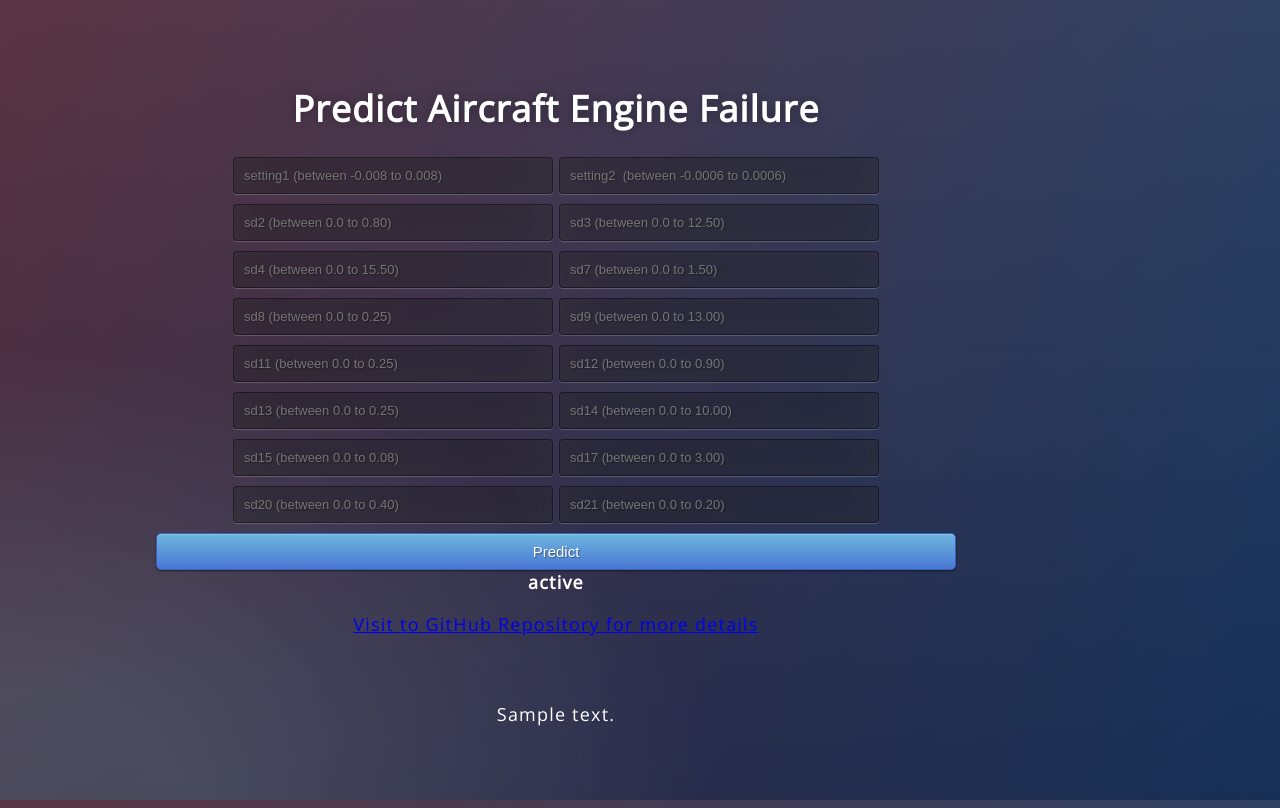
After one commit to Gaur2025/Major-Project, a Flask app: template templates/index.html in a window 1280 px wide. The commit adds this page. Run offline with Flask 2, Linux system fonts and the light colour scheme; the template is opened without the code that fills it: most values are stand-ins (such as "Sample title", 1, 10 or a date in 2020); parts of the project's set-up code (start-up, migrations or seed data) failed here and were passed over.

Commit message:
frontend

```diff
--- a/app.py
+++ b/app.py
@@ -1,4 +1,4 @@
-from flask import Flask,render_template,request
+from flask import Flask,render_template,request, jsonify
 import numpy as np
 import pickle
 
@@ -6,9 +6,9 @@ model=pickle.load(open('random_forest.pkl','rb'))
 
 app = Flask(__name__)
 
-@app.route('/',methods=['POST','GET'])
+@app.route('/',methods=['POST','GET'])   # Homepage
 def new():
-    return render_template('new.html')
+    return render_template('index.html')
 
 @app.route('/predict', methods=['POST','GET'] )
 def predict():
@@ -25,36 +25,6 @@ def predict():
     setting1=float(request.form['setting1'])  # [-0.008700, 0.008700]
     setting2=float(request.form['setting2'])  # [-0.000600, 0.000600]
 
-    # s2=float(request.form['s2'])
-    # s3=float(request.form['s3'])
-    # s4=float(request.form['s4'])
-    # s7=float(request.form['s7'])
-    # s8=float(request.form['s8'])
-    # s9=float(request.form['s9'])
-    # s11=float(request.form['s11'])
-    # s12=float(request.form['s12'])
-    # s13=float(request.form['s13'])
-    # s14=float(request.form['s14'])
-    # s15=float(request.form['s15'])
-    # s16=float(request.form['s16'])
-    # s17=float(request.form['s17'])
-    # s20=float(request.form['s20'])
-    # s21=float(request.form['21'])
-
-    # av2=float(request.form['av2'])
-    # av3=float(request.form['av3'])
-    # av4=float(request.form['av4'])
-    # av7=float(request.form['av7'])
-    # av8=float(request.form['av8'])
-    # av9=float(request.form['av9'])
-    # av11=float(request.form['av11'])
-    # av12=float(request.form['av12'])
-    # av13=float(request.form['av13'])
-    # av14=float(request.form['av14'])
-    # av15=float(request.form['av15'])
-    # av17=float(request.form['av17'])
-    # av20=float(request.form['av20'])
-    # av21=float(request.form['av21'])
 
     sd2=float(request.form['sd2'])
     sd3=float(request.form['sd3'])
@@ -91,8 +61,10 @@ def predict():
         elif pred == 1:
             return 'Result:- The model has predicted that engine will NOT FAIL.'
 
-    return render_template('new.html',statement=statement())
+    return render_template('index.html',statement=statement())
 
 
-if __name__=='__main__':
-    app.run()
+
+# Comment below code in production.
+# if __name__=='__main__':
+#     app.run()
--- /dev/null
+++ b/static/css/style.css
@@ -0,0 +1,175 @@
+@import url(https://fonts.googleapis.com/css?family=Open+Sans);
+
+.btn {
+    display: inline-block;
+    *display: inline;
+    *zoom: 1;
+    padding: 4px 10px 4px;
+    margin-bottom: 0;
+    font-size: 13px;
+    line-height: 18px;
+    color: #333333;
+    text-align: center;
+    text-shadow: 0 1px 1px rgba(255, 255, 255, 0.75);
+    vertical-align: middle;
+    background-color: #f5f5f5;
+    background-image: -moz-linear-gradient(top, #ffffff, #e6e6e6);
+    background-image: -ms-linear-gradient(top, #ffffff, #e6e6e6);
+    background-image: -webkit-gradient(linear, 0 0, 0 100%, from(#ffffff), to(#e6e6e6));
+    background-image: -webkit-linear-gradient(top, #ffffff, #e6e6e6);
+    background-image: -o-linear-gradient(top, #ffffff, #e6e6e6);
+    background-image: linear-gradient(top, #ffffff, #e6e6e6);
+    background-repeat: repeat-x;
+    filter: progid:dximagetransform.microsoft.gradient(startColorstr=#ffffff, endColorstr=#e6e6e6, GradientType=0);
+    border-color: #e6e6e6 #e6e6e6 #e6e6e6;
+    border-color: rgba(0, 0, 0, 0.1) rgba(0, 0, 0, 0.1) rgba(0, 0, 0, 0.25);
+    border: 1px solid #e6e6e6;
+    -webkit-border-radius: 4px;
+    -moz-border-radius: 4px;
+    border-radius: 4px;
+    -webkit-box-shadow: inset 0 1px 0 rgba(255, 255, 255, 0.2), 0 1px 2px rgba(0, 0, 0, 0.05);
+    -moz-box-shadow: inset 0 1px 0 rgba(255, 255, 255, 0.2), 0 1px 2px rgba(0, 0, 0, 0.05);
+    box-shadow: inset 0 1px 0 rgba(255, 255, 255, 0.2), 0 1px 2px rgba(0, 0, 0, 0.05);
+    cursor: pointer;
+    *margin-left: .3em;
+}
+
+.btn:hover,
+.btn:active,
+.btn.active,
+.btn.disabled,
+.btn[disabled] {
+    background-color: #e6e6e6;
+}
+
+.btn-large {
+    padding: 9px 14px;
+    font-size: 15px;
+    line-height: normal;
+    -webkit-border-radius: 5px;
+    -moz-border-radius: 5px;
+    border-radius: 5px;
+}
+
+.btn:hover {
+    color: #333333;
+    text-decoration: none;
+    background-color: #e6e6e6;
+    background-position: 0 -15px;
+    -webkit-transition: background-position 0.1s linear;
+    -moz-transition: background-position 0.1s linear;
+    -ms-transition: background-position 0.1s linear;
+    -o-transition: background-position 0.1s linear;
+    transition: background-position 0.1s linear;
+}
+
+.btn-primary,
+.btn-primary:hover {
+    text-shadow: 0 -1px 0 rgba(0, 0, 0, 0.25);
+    color: #ffffff;
+}
+
+.btn-primary.active {
+    color: rgba(255, 255, 255, 0.75);
+}
+
+.btn-primary {
+    background-color: #4a77d4;
+    background-image: -moz-linear-gradient(top, #6eb6de, #4a77d4);
+    background-image: -ms-linear-gradient(top, #6eb6de, #4a77d4);
+    background-image: -webkit-gradient(linear, 0 0, 0 100%, from(#6eb6de), to(#4a77d4));
+    background-image: -webkit-linear-gradient(top, #6eb6de, #4a77d4);
+    background-image: -o-linear-gradient(top, #6eb6de, #4a77d4);
+    background-image: linear-gradient(top, #6eb6de, #4a77d4);
+    background-repeat: repeat-x;
+    filter: progid:dximagetransform.microsoft.gradient(startColorstr=#6eb6de, endColorstr=#4a77d4, GradientType=0);
+    border: 1px solid #3762bc;
+    text-shadow: 1px 1px 1px rgba(0, 0, 0, 0.4);
+    box-shadow: inset 0 1px 0 rgba(255, 255, 255, 0.2), 0 1px 2px rgba(0, 0, 0, 0.5);
+}
+
+.btn-primary:hover,
+.btn-primary:active,
+.btn-primary.active,
+.btn-primary.disabled,
+.btn-primary[disabled] {
+    filter: none;
+    background-color: #4a77d4;
+}
+
+.btn-block {
+    width: 100%;
+    display: block;
+}
+
+* {
+    -webkit-box-sizing: border-box;
+    -moz-box-sizing: border-box;
+    -ms-box-sizing: border-box;
+    -o-box-sizing: border-box;
+    box-sizing: border-box;
+}
+
+html {
+    width: 100%;
+    height: 100%;
+    overflow: scroll;
+}
+
+body {
+    width: 100%;
+    height: 100%;
+    font-family: 'Open Sans', sans-serif;
+    background: #092756;
+    color: #fff;
+    font-size: 18px;
+    text-align: center;
+    letter-spacing: 1.2px;
+    background: -moz-radial-gradient(0% 100%, ellipse cover, rgba(104, 128, 138, .4) 10%, rgba(138, 114, 76, 0) 40%), -moz-linear-gradient(top, rgba(57, 173, 219, .25) 0%, rgba(42, 60, 87, .4) 100%), -moz-linear-gradient(-45deg, #670d10 0%, #092756 100%);
+    background: -webkit-radial-gradient(0% 100%, ellipse cover, rgba(104, 128, 138, .4) 10%, rgba(138, 114, 76, 0) 40%), -webkit-linear-gradient(top, rgba(57, 173, 219, .25) 0%, rgba(42, 60, 87, .4) 100%), -webkit-linear-gradient(-45deg, #670d10 0%, #092756 100%);
+    background: -o-radial-gradient(0% 100%, ellipse cover, rgba(104, 128, 138, .4) 10%, rgba(138, 114, 76, 0) 40%), -o-linear-gradient(top, rgba(57, 173, 219, .25) 0%, rgba(42, 60, 87, .4) 100%), -o-linear-gradient(-45deg, #670d10 0%, #092756 100%);
+    background: -ms-radial-gradient(0% 100%, ellipse cover, rgba(104, 128, 138, .4) 10%, rgba(138, 114, 76, 0) 40%), -ms-linear-gradient(top, rgba(57, 173, 219, .25) 0%, rgba(42, 60, 87, .4) 100%), -ms-linear-gradient(-45deg, #670d10 0%, #092756 100%);
+    background: -webkit-radial-gradient(0% 100%, ellipse cover, rgba(104, 128, 138, .4) 10%, rgba(138, 114, 76, 0) 40%), linear-gradient(to bottom, rgba(57, 173, 219, .25) 0%, rgba(42, 60, 87, .4) 100%), linear-gradient(135deg, #670d10 0%, #092756 100%);
+    filter: progid:DXImageTransform.Microsoft.gradient(startColorstr='#3E1D6D', endColorstr='#092756', GradientType=1);
+
+}
+
+.login {
+    position: absolute;
+    top: 20%;
+    left: 20%;
+    margin: -100px 0 0 -100px;
+    width: 800px;
+    height: 100px;
+}
+
+.login h1 {
+    color: #fff;
+    text-shadow: 0 0 10px rgba(0, 0, 0, 0.3);
+    letter-spacing: 1px;
+    text-align: center;
+}
+
+input {
+    width: 40%;
+    margin-bottom: 10px;
+    background: rgba(0, 0, 0, 0.3);
+    border: none;
+    outline: none;
+    padding: 10px;
+    font-size: 13px;
+    color: #fff;
+    text-shadow: 1px 1px 1px rgba(0, 0, 0, 0.3);
+    border: 1px solid rgba(0, 0, 0, 0.3);
+    border-radius: 4px;
+    box-shadow: inset 0 -5px 45px rgba(100, 100, 100, 0.2), 0 1px 1px rgba(255, 255, 255, 0.2);
+    -webkit-transition: box-shadow .5s ease;
+    -moz-transition: box-shadow .5s ease;
+    -o-transition: box-shadow .5s ease;
+    -ms-transition: box-shadow .5s ease;
+    transition: box-shadow .5s ease;
+}
+
+input:focus {
+    box-shadow: inset 0 -5px 45px rgba(100, 100, 100, 0.4), 0 1px 1px rgba(255, 255, 255, 0.2);
+}
--- /dev/null
+++ b/static/js/styles.js
@@ -0,0 +1,15 @@
+$(function () {
+    $("button").click(function () {
+        $(".cover").fadeIn("300");
+    })
+    $(".cover,.close").click(function () {
+        $(".cover").fadeOut("300");
+    })
+    $(".contents").click(function (e) {
+        e.stopPropagation();
+    })
+})
+
+function updateRangeInput(elem) {
+    $(elem).next().val($(elem).val());
+}
--- /dev/null
+++ b/templates/index.html
@@ -0,0 +1,52 @@
+<!DOCTYPE html>
+<html >
+<head>
+  <meta charset="UTF-8">
+  <title>Major Project</title>
+  <link href='https://fonts.googleapis.com/css?family=Pacifico' rel='stylesheet' type='text/css'>
+<link href='https://fonts.googleapis.com/css?family=Arimo' rel='stylesheet' type='text/css'>
+<link href='https://fonts.googleapis.com/css?family=Hind:300' rel='stylesheet' type='text/css'>
+<link href='https://fonts.googleapis.com/css?family=Open+Sans+Condensed:300' rel='stylesheet' type='text/css'>
+<link rel="stylesheet" href="{{ url_for('static', filename='css/style.css') }}">
+<script src="{{ url_for('static', filename='js/styles.js') }}"></script>
+
+</head>
+<body>
+ <div class="login">
+	<h1>Predict Aircraft Engine Failure</h1>
+
+     <!-- Main Input For Receiving Query to our ML -->
+    <form  action="{{ url_for('predict')}}"method="post">
+
+    	<input type="text" placeholder="setting1 (between -0.008 to 0.008)" aria-label="default input example" required='required' name="setting1">
+        <input type="text" placeholder="setting2  (between -0.0006 to 0.0006)" aria-label="default input example" required='required' name="setting2">
+        <input type="text" placeholder="sd2 (between 0.0 to 0.80)" aria-label="default input example" required='required' name="sd2">
+        <input type="text" placeholder="sd3 (between 0.0 to 12.50)" aria-label="default input example" required='required' name="sd3">
+        <input type="text" placeholder="sd4 (between 0.0 to 15.50)" aria-label="default input example" required='required' name="sd4">
+        <input type="text" placeholder="sd7 (between 0.0 to 1.50)" aria-label="default input example" required='required' name="sd7">
+        <input type="text" placeholder="sd8 (between 0.0 to 0.25)" aria-label="default input example" required='required' name="sd8">
+        <input type="text" placeholder="sd9 (between 0.0 to 13.00)" aria-label="default input example" required='required' name="sd9">
+        <input type="text" placeholder="sd11 (between 0.0 to 0.25)" aria-label="default input example" required='required' name="sd11">
+        <input type="text" placeholder="sd12 (between 0.0 to 0.90)" aria-label="default input example" required='required' name="sd12">
+        <input type="text" placeholder="sd13 (between 0.0 to 0.25)" aria-label="default input example" required='required' name="sd13">
+        <input type="text" placeholder="sd14 (between 0.0 to 10.00)" aria-label="default input example" required='required' name="sd14">
+        <input type="text" placeholder="sd15 (between 0.0 to 0.08)" aria-label="default input example" required='required' name="sd15">
+        <input type="text" placeholder="sd17 (between 0.0 to 3.00)" aria-label="default input example" required='required' name="sd17">
+        <input type="text" placeholder="sd20 (between 0.0 to 0.40)" aria-label="default input example" required='required' name="sd20">
+        <input type="text" placeholder="sd21 (between 0.0 to 0.20)" aria-label="default input example" required='required' name="sd21">
+
+        <button type="submit" class="btn btn-primary btn-block btn-large">Predict</button>
+
+
+
+        <b>{{statement}}</b>
+        <p><a href="https://github.com/Gaur2025/Major-Project">Visit to GitHub Repository for more details</a></p>
+
+    </form>
+
+   <br>
+   <br>
+   {{ prediction_text }}
+ </div>
+</body>
+</html>
```
Also changed, not shown: templates/new.html (+13 -6 lines), 1 other file.
